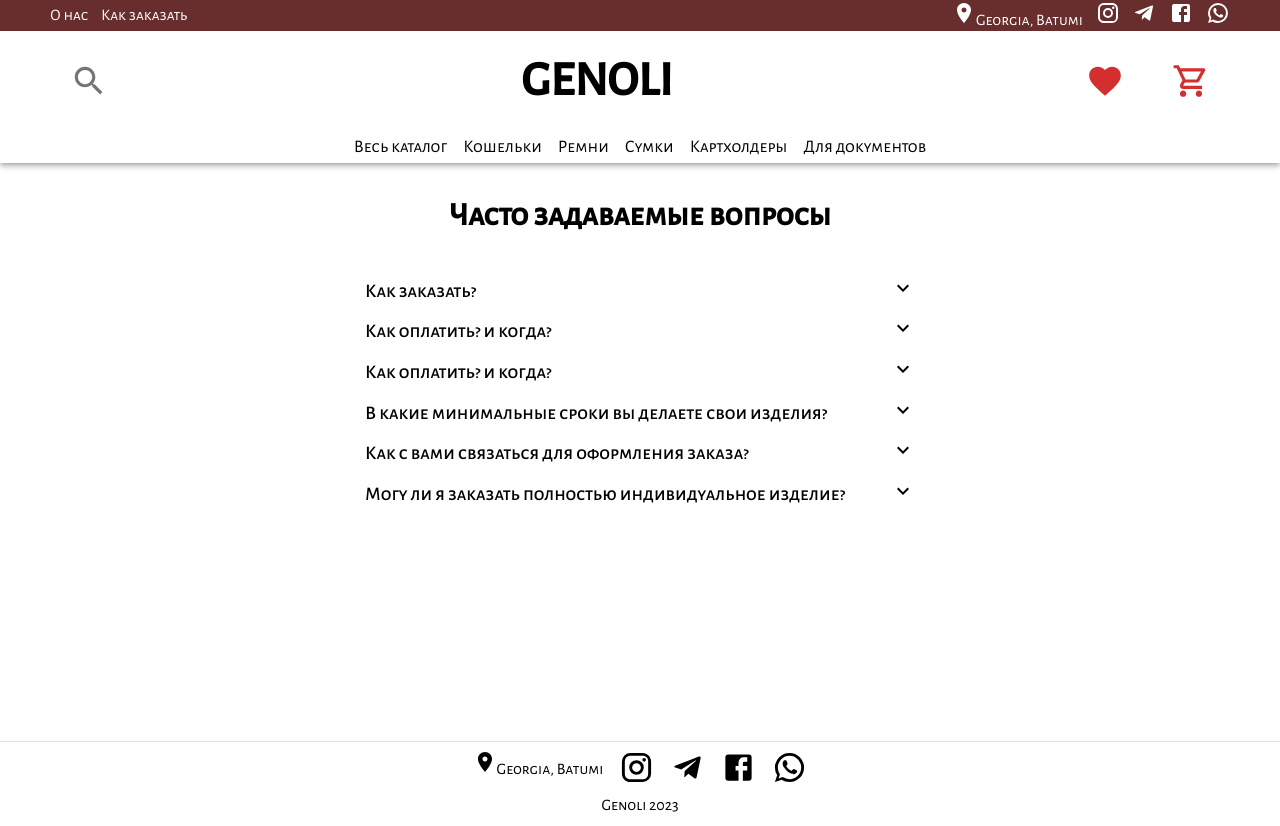
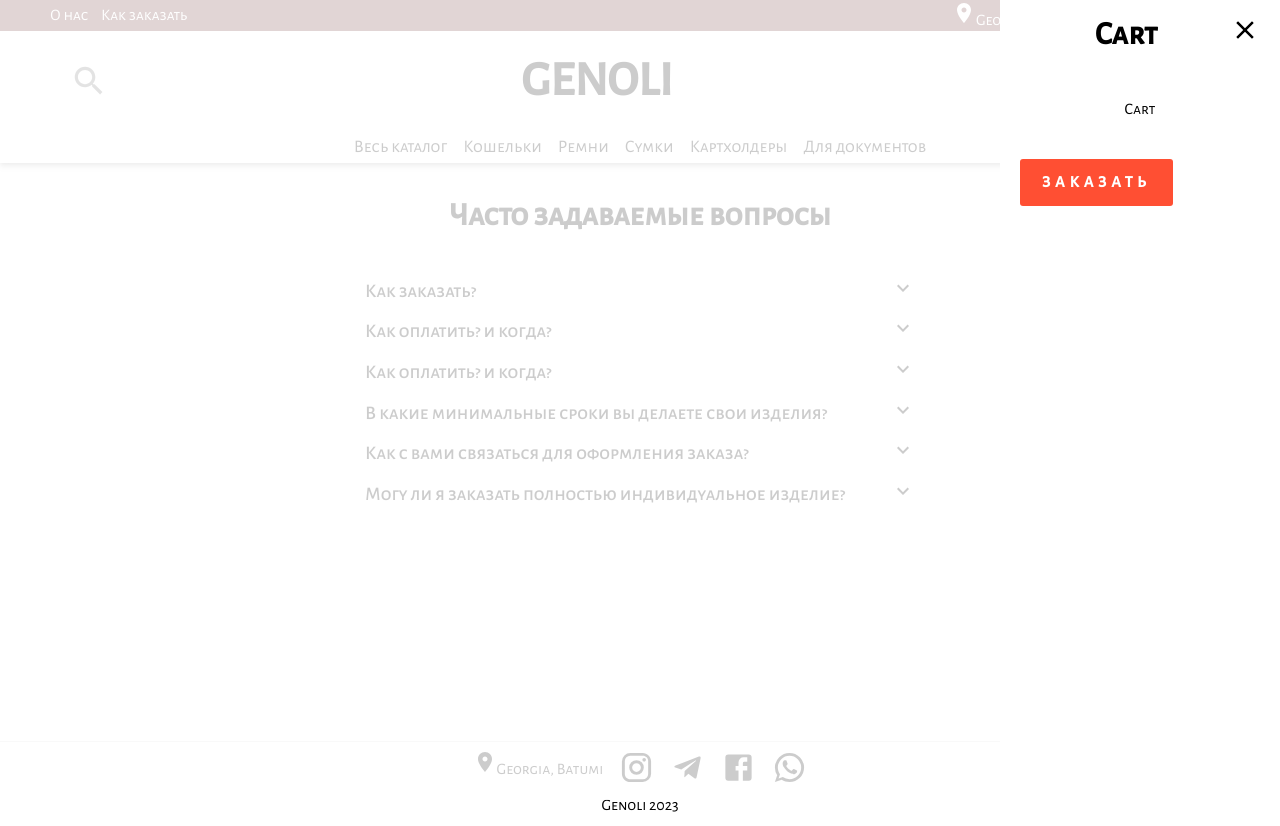
Before and after one commit to UTYFjs/onlineStore, a React (Create React App) app: page /how-to-order in a window 1280 px wide. Both pictures are taken after a click on the icon 1191 px from the left and 81 px from the top of the page. Built offline with nearby package versions, Linux system fonts and the light colour scheme.

Commit message:
add cart burgermenu type and right burger menu possibility

```diff
--- a/src/components/BurgerMenu/BurgerMenu.module.scss
+++ b/src/components/BurgerMenu/BurgerMenu.module.scss
@@ -12,9 +12,20 @@
   transition: all .85s;
   z-index: 7;
 }
+
 .burger.active{
     left: 0;
 
+  }
+.burger.right{
+    left: auto;
+    right: -100%;
+    transition: right .85s;
+  }
+.burger.right.active{
+  left: auto;
+  right: 0;
+  transition: right .85s;
   }
 
 
@@ -66,11 +77,11 @@
 .menu-content-wrapper{
   width: 100%;
   height: 100%;
-
-  .menu-content-filter{
+  padding: 20px;
+  .menu-content-filter, .menu-content{
   width: 100%;
   max-height: calc(100% - 150px);
-  padding: 20px;
+
   margin-bottom: 20px;
     display: flex;
     flex-direction: column;
--- a/src/components/BurgerMenu/BurgerMenu.tsx
+++ b/src/components/BurgerMenu/BurgerMenu.tsx
@@ -14,7 +14,7 @@
 import BubbleFilterList from '../BubbleFilterList/BubbleFilterList';
 
 interface IBurgerMenuProps {
-  type: 'menu' | 'filter' | null;
+  type: 'menu' | 'filter' | 'cart' | null;
   data: Array<{ url: string; content: string }>;
 }
 
@@ -23,7 +23,12 @@
   const handleShaded = useZustandStore((state) => state.handleShaded);
 
   const { filters, selectedFilters, setAllSelectedFilters } = useUtilityStore((state) => state);
-  const classesBurger = cn(styles.burger, isBurgerOpen && styles.active);
+
+  const classesBurger = cn(
+    styles.burger,
+    type === 'cart' ? styles.right : '',
+    isBurgerOpen && styles.active
+  );
 
   /*const Typography = styled('a')(({ theme }) => ({
     fontSize: '2rem',
@@ -129,6 +134,7 @@
       );
       break;
     case 'filter':
+      // to do refactor and optimise contentTitle
       contentTitle = (
         <h3
           className={styles['burger-title-item']}
@@ -197,6 +203,26 @@
         </div>
       );
       break;
+    case 'cart':
+      contentTitle = (
+        <h3
+          className={styles['burger-title-item']}
+          style={{
+            fontSize: '2rem',
+            fontWeight: 600,
+            color: 'black',
+          }}
+        >
+          Cart
+        </h3>
+      );
+      content = (
+        <div className={styles['menu-content-wrapper']}>
+          <div className={styles['menu-content']}>Cart</div>
+          <Button content={'Заказать'} />
+        </div>
+      );
+      break;
     case null:
       //todo: add some content
       content = (
--- a/src/pages/layout/Layout.tsx
+++ b/src/pages/layout/Layout.tsx
@@ -27,9 +27,9 @@
     setIsShadedActive();
   };
 
-  const handleMenuOpen = () => {
+  const handleMenuOpen = (type: 'filter' | 'menu' | 'cart' = 'menu') => {
     /*dispatch(setBurgerOpen(!isBurgerOpen));*/
-    setBurgerType('menu');
+    setBurgerType(type);
     burgerOpen();
   };
 
--- a/src/pages/layout/components/Header/Header.tsx
+++ b/src/pages/layout/components/Header/Header.tsx
@@ -12,7 +12,7 @@
 import Social from '../../../../components/Social/Social';
 import { useNavigate } from 'react-router-dom';
 interface IHeaderProps {
-  setMenu: () => void;
+  setMenu: (type: 'filter' | 'menu' | 'cart') => void;
 }
 
 function Header({ setMenu }: IHeaderProps) {
@@ -42,7 +42,7 @@
         <MenuIcon
           sx={{ display: { xs: 'block', md: 'none', lg: 'none' }, fontSize: iconsFontSize }}
           color={'action'}
-          onClick={() => setMenu()}
+          onClick={() => setMenu('menu')}
         />
         <SearchIcon
           sx={{
@@ -73,7 +73,13 @@
             sx={{ fontSize: iconsFontSize }}
             color={'error'}
           />
-          <ShoppingCartOutlinedIcon sx={{ fontSize: iconsFontSize }} color={'error'} />
+          <ShoppingCartOutlinedIcon
+            sx={{ fontSize: iconsFontSize }}
+            color={'error'}
+            onClick={() => {
+              setMenu('cart');
+            }}
+          />
         </Box>
       </nav>
       <nav className={styles.navigation}>
--- a/src/store/zustandStore.ts
+++ b/src/store/zustandStore.ts
@@ -2,14 +2,14 @@
 import { defaultSelectedFilters, filters, filterType, IFilter } from '../data/data';
 import { IDataProduct } from '../data/dataProducts';
 interface IZustandStore {
-  burgerType: 'menu' | 'filter' | null;
+  burgerType: 'menu' | 'filter' | 'cart' | null;
   isBurgerOpen: boolean;
   isShadedActive: boolean;
   handleShaded: () => void;
 
   setIsShadedActive: () => void;
   setIsBurgerOpen: () => void;
-  setBurgerType: (type: 'menu' | 'filter' | null) => void;
+  setBurgerType: (type: 'menu' | 'filter' | 'cart' | null) => void;
   burgerOpen: () => void;
 }
 
```
